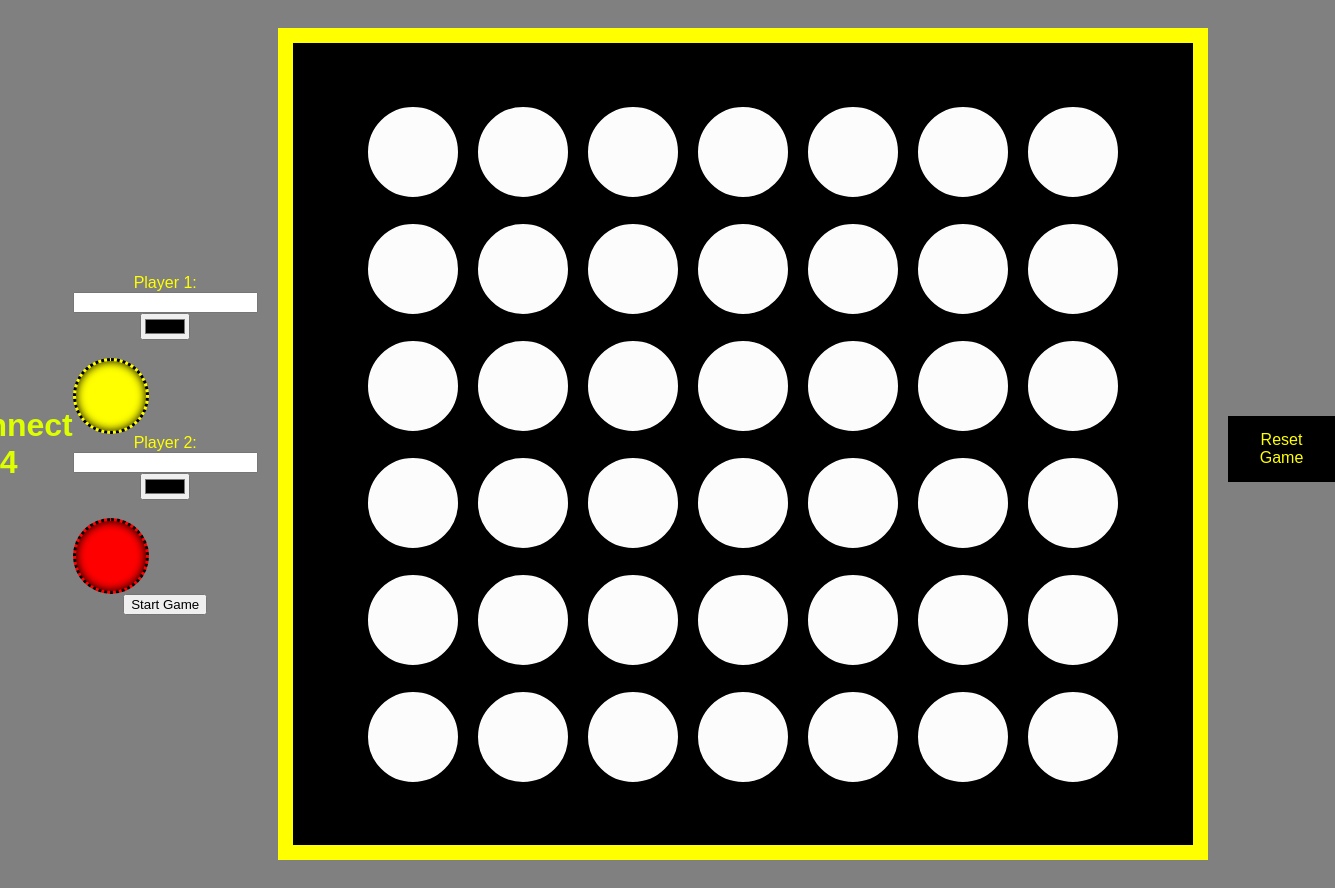
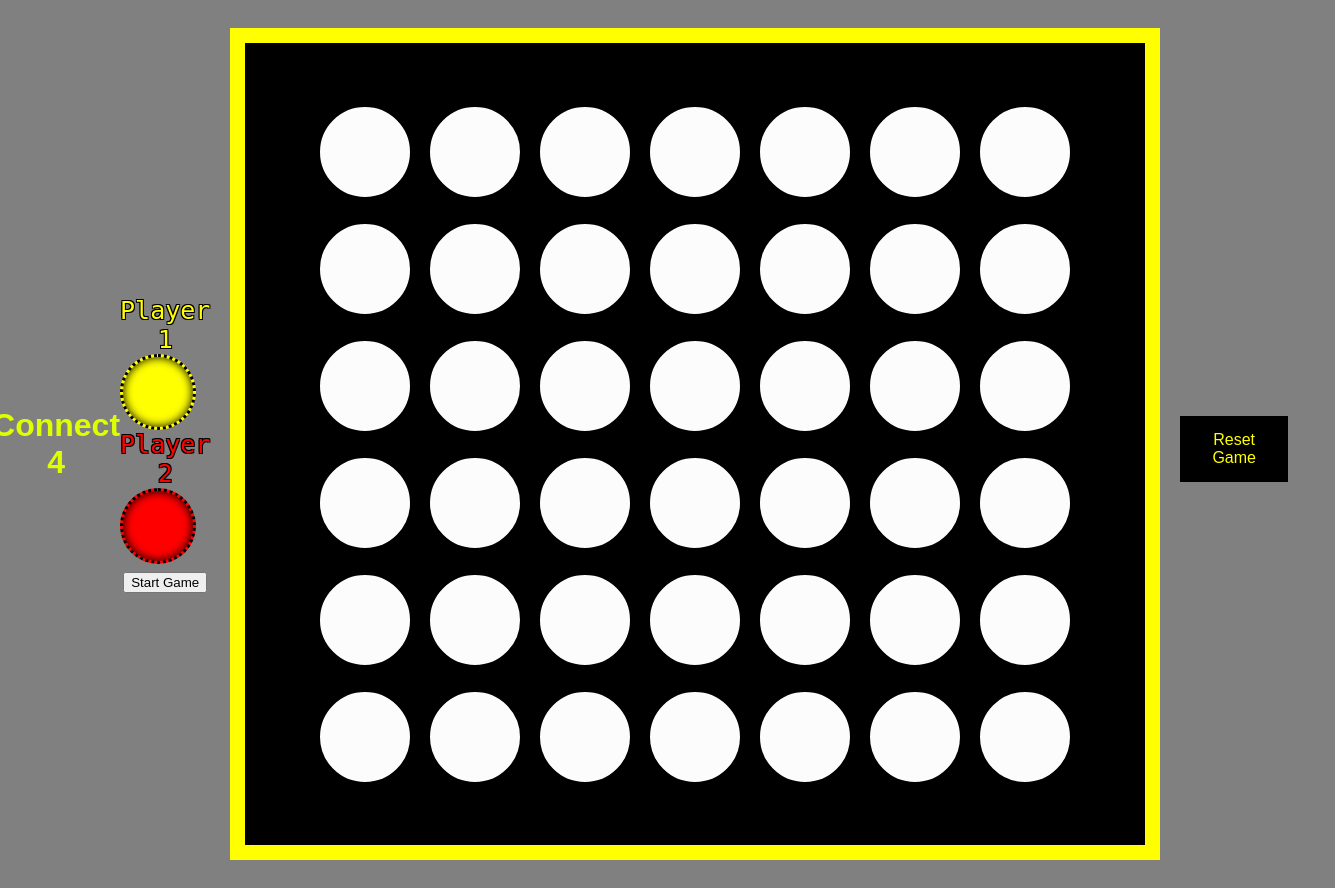
Before and after one commit to Sainsburys-bootcamp-2022/BenjaminHProjects, a plain HTML site: page Connect_4/connect4_skeleton/index.html in a window 1280 px wide. Shown: the whole page, 1335 px wide, since content can reach past the window. Drawn offline with Linux system fonts and the light colour scheme.

Commit message:
14:16 14/06

```diff
--- a/Connect_4/connect4_skeleton/fanciness.css
+++ b/Connect_4/connect4_skeleton/fanciness.css
@@ -1,8 +1,9 @@
 
 h1 {
     display: flex;
-    justify-content: left;
+    justify-content: center;
     align-items:stretch;
+    vertical-align: text-top;
 }
 
 
@@ -56,14 +57,23 @@ body {
     text-align: center;
     text-decoration: none;
     display: inline-block;
-    font-size: 16px;
-
+    font-size: 25px;
+    font-family: "Monospace";
     display: flex;
     flex-direction: column;
     flex-wrap: wrap;
     justify-content: center;
     align-content: center;
+    text-shadow: -1px -1px 0 #000, 1px -1px 0 #000, -1px 1px 0 #000, 1px 1px 0 #000;
+    border-radius: 50%;
+}
 
+.player1 {
+    color: yellow;
+}
+
+.player2 {
+    color: red;
 }
 
 .player1-counter {
--- a/Connect_4/connect4_skeleton/index.html
+++ b/Connect_4/connect4_skeleton/index.html
@@ -37,15 +37,15 @@
     <div class="inputs">
      <form method="post" id="init-players">
           <div class="player1">
-            <label for="player1Name">Player 1: </label>
-            <input type="text" id="player1Name" name="player1">
-            <input type="color" id="player1color" name="player1"><br><br>
+            <label for="player1Name">Player 1</label>
+            <!-- <input type="text" id="player1Name" name="player1"> -->
+            <!-- <input type="color" id="player1color" name="player1"><br><br> -->
             <div class="player1-counter" id="player1-counter" ondragstart="drag(event)" width="100" height="100"></div>
           </div>
           <div class="player2">
-            <label for="player2Name">Player 2: </label>
-            <input type="text" id="player2Name" name="player2">
-            <input type="color" id="player1color" name="player1"><br><br>
+            <label for="player2Name">Player 2</label>
+            <!-- <input type="text" id="player2Name" name="player2"> -->
+            <!-- <input type="color" id="player1color" name="player1"><br><br> -->
             <div class="player2-counter" id="player2-counter" ondragstart="drag(event)" width="100" height="100"></div>
           </div>
 
--- a/Connect_4/connect4_skeleton/main.js
+++ b/Connect_4/connect4_skeleton/main.js
@@ -155,7 +155,7 @@ function checkHorizontal() {
         for (let start = 0; start < 4; start++) {
             let end = start + 4
             let testArray = boardLayout[row].slice(start, end)
-            console.log(testArray)
+            // console.log(testArray)
             let connect4 = allAreEqual(testArray, start)
             if (connect4 === true && testArray[0] === "player1") {
                 gameOver = true
@@ -189,27 +189,27 @@ function checkDiagonal() {
     // bottom left to top right
     for (columnAsc = 3; columnAsc < 7; columnAsc++) {
         for (rowAsc = 0; rowAsc < 3; rowAsc++) {
-            if (boardLayout[rowAsc][columnAsc] === "player1" && boardLayout[rowAsc - 1][columnAsc + 1] === "player1" && boardLayout[rowAsc - 2][columnAsc + 2] === "player1" && boardLayout[rowAsc - 3][columnAsc + 3] === "player1") {
+            if (boardLayout[rowAsc][columnAsc] === "player1" && boardLayout[rowAsc + 1][columnAsc - 1] === "player1" && boardLayout[rowAsc + 2][columnAsc - 2] === "player1" && boardLayout[rowAsc + 3][columnAsc - 3] === "player1") {
                 gameOver = true
                 return "player1";
-            } else if (boardLayout[rowAsc][columnAsc] === "player2" && boardLayout[rowAsc - 1][columnAsc + 1] === "player2" && boardLayout[rowAsc - 2][columnAsc + 2] === "player2" && boardLayout[rowAsc - 3][columnAsc + 3] === "player2") {
+            } else if (boardLayout[rowAsc][columnAsc] === "player2" && boardLayout[rowAsc + 1][columnAsc - 1] === "player2" && boardLayout[rowAsc + 2][columnAsc - 2] === "player2" && boardLayout[rowAsc + 3][columnAsc - 3] === "player2") {
                 gameOver = true
                 return "player2";
             }
         }
     }
-    // // top left to bottom right
-    // for (columnDesc = 3; columnDesc > 0; columnDesc--) {
-    //     for (rowDesc = 0; rowDesc < 6; rowDesc++) {
-    //         if (boardLayout[rowDesc][columnDesc] === "player1" && boardLayout[rowDesc + 1][columnDesc - 1] === "player1" && boardLayout[rowDesc - 2][columnDesc - 2] === "player1" && boardLayout[rowDesc + 3][columnDesc - 3] === "player1") {
-    //             gameOver = true
-    //             return "player1";
-    //         } else if (boardLayout[rowDesc][columnDesc] === "player2" && boardLayout[rowDesc - 1][columnDesc - 1] === "player2" && boardLayout[rowDesc - 2][columnDesc - 2] === "player2" && boardLayout[rowDesc - 3][columnDesc - 3] === "player2") {
-    //             gameOver = true
-    //             return "player2";
-    //         }
-    //     }
-    // }
+    // top left to bottom right
+    for (columnDesc = 3; columnDesc > 0; columnDesc--) {
+        for (rowDesc = 0; rowDesc < 6; rowDesc++) {
+            if (boardLayout[rowDesc][columnDesc] === "player1" && boardLayout[rowDesc + 1][columnDesc - 1] === "player1" && boardLayout[rowDesc - 2][columnDesc - 2] === "player1" && boardLayout[rowDesc + 3][columnDesc - 3] === "player1") {
+                gameOver = true
+                return "player1";
+            } else if (boardLayout[rowDesc][columnDesc] === "player2" && boardLayout[rowDesc - 1][columnDesc - 1] === "player2" && boardLayout[rowDesc - 2][columnDesc - 2] === "player2" && boardLayout[rowDesc - 3][columnDesc - 3] === "player2") {
+                gameOver = true
+                return "player2";
+            }
+        }
+    }
 }
 function checkFullBoard() {
     let mergedBoard = [].concat.apply([], boardLayout)
@@ -233,6 +233,6 @@ function allAreEqual(array, startNum) {
             return true
         }
     });
-    console.log(`This is the result for ${array} with ${startNum}: ` + result)
+    // console.log(`This is the result for ${array} with ${startNum}: ` + result)
     return result;
 }
```
